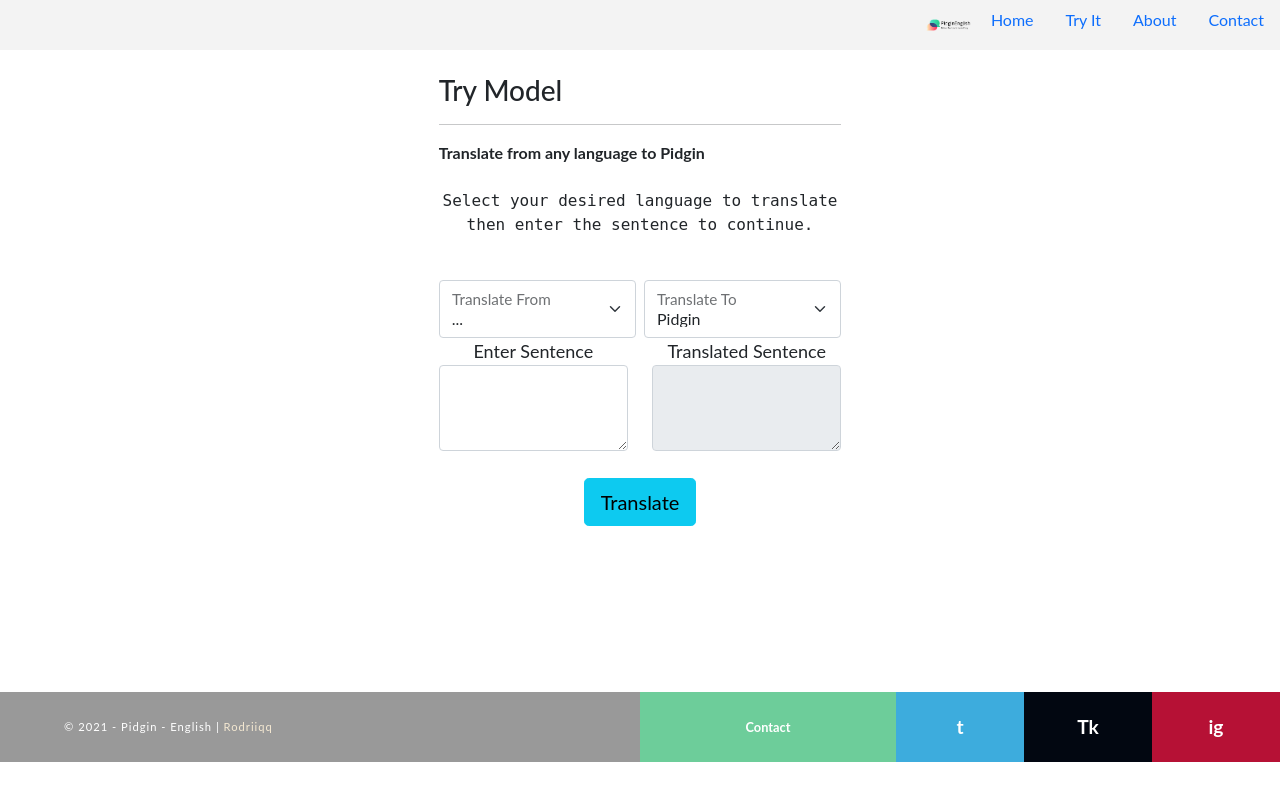
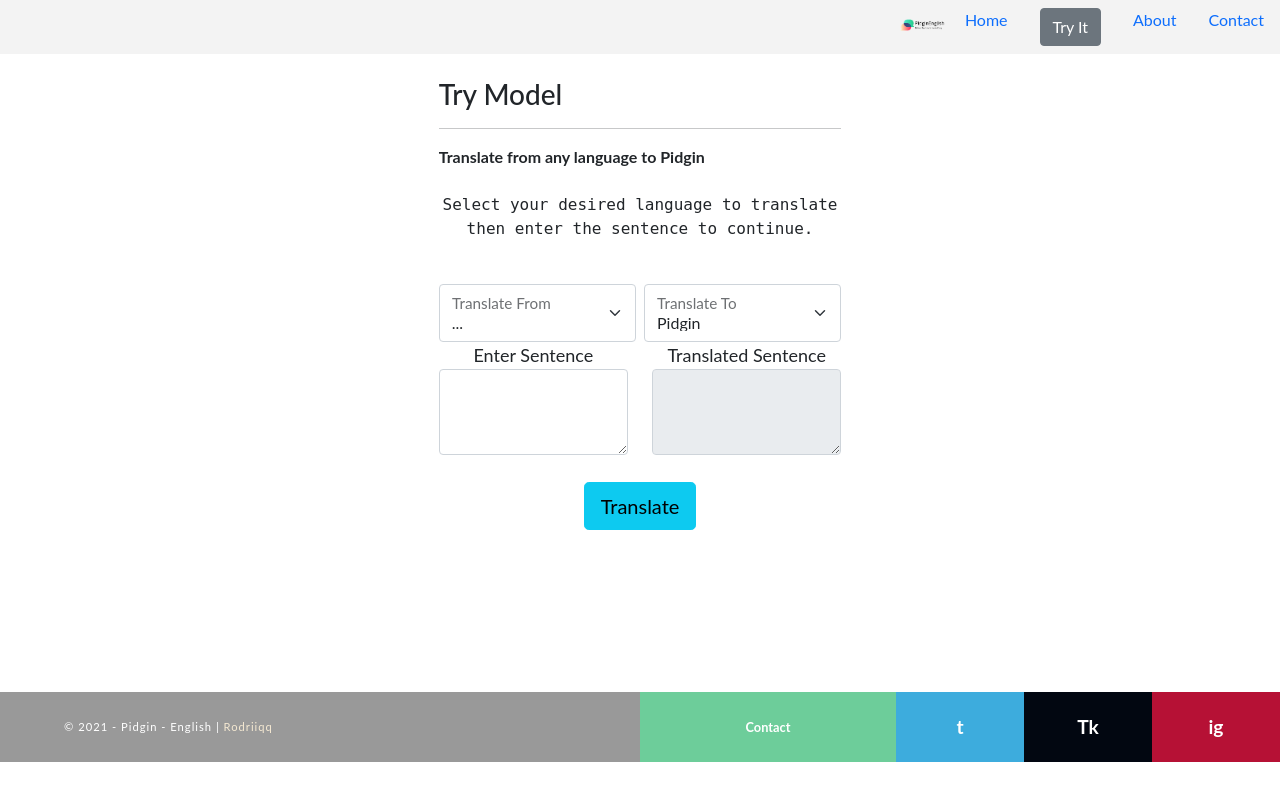
Before and after one commit to Rodriq/PidginEnglish, a Flask app: page /try in a window 1280 px wide. Run offline with Flask 2, Linux system fonts and the light colour scheme; some libraries are stand-ins or nearby versions.

Commit message:
fix footer issue

```diff
--- a/static/css/style.css
+++ b/static/css/style.css
@@ -186,3 +186,9 @@ body {
         bottom: 0 !important;
         width: 100% !important;
     }
+
+    .header-top {
+        position: fixed !important;
+        top: 0 !important;
+        width: 100% !important;
+    }
--- a/templates/layouts/layouts.html
+++ b/templates/layouts/layouts.html
@@ -52,7 +52,7 @@
             <a class="nav-link active" href="{{ url_for('translated') }}">Translated Leaderboard</a>
         </li> -->
         <li class="nav-item">
-            <a class="nav-link active" href="{{ url_for('try_model') }}">Try It</a>
+            <a class="nav-link active" href="{{ url_for('try_model') }}"><button class="btn btn-secondary">Try It</button></a>
         </li>
         <li class="nav-item">
             <a class="nav-link" href="{{ url_for('about') }}">About</a>
@@ -72,7 +72,9 @@
             </div>
         </div>
     </div>
+    <div style="height: 120px;">
 
+    </div>
     <div class="add position-sticky footer-bottom">
         <footer>
             <div class="copyright">
```
